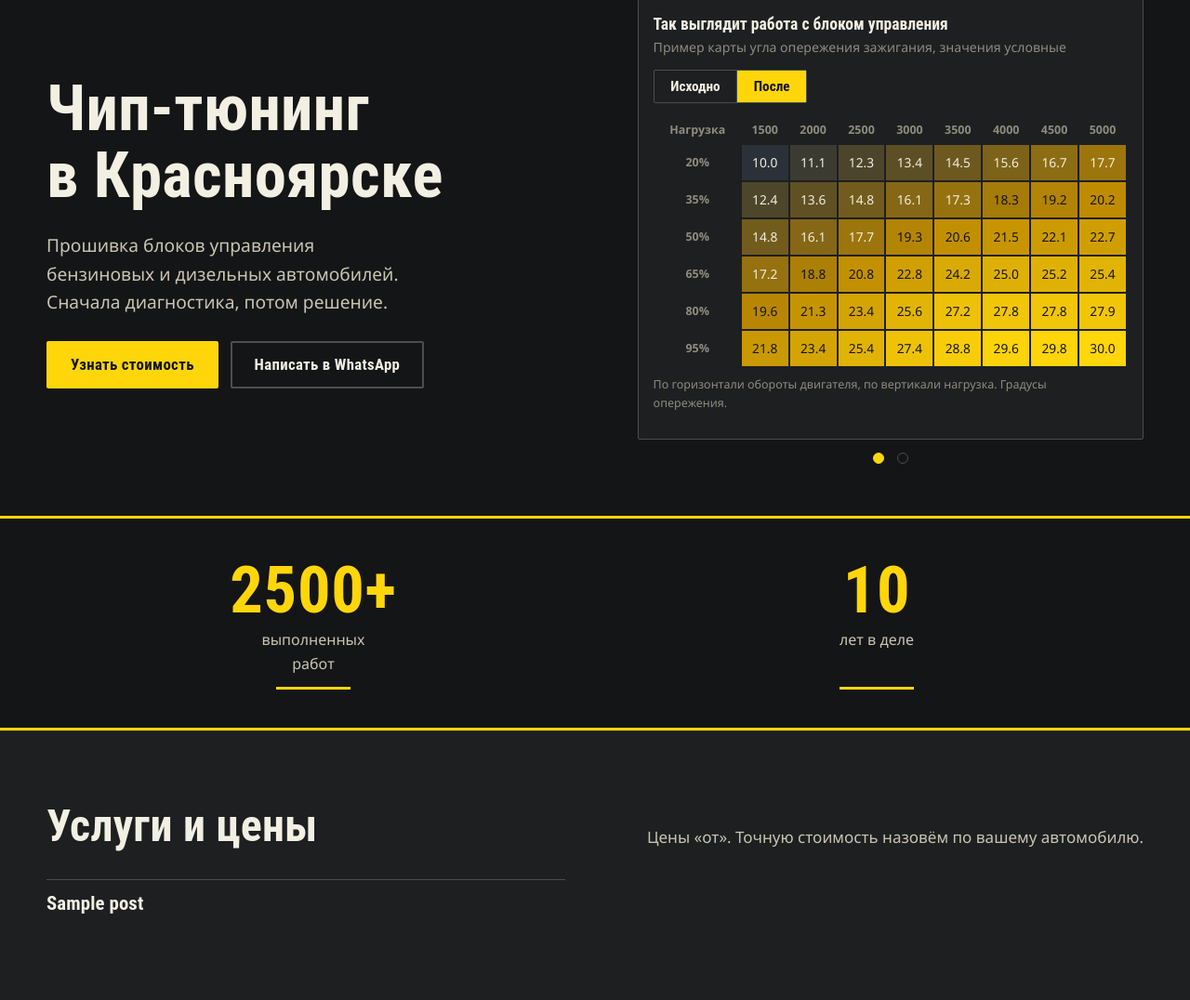
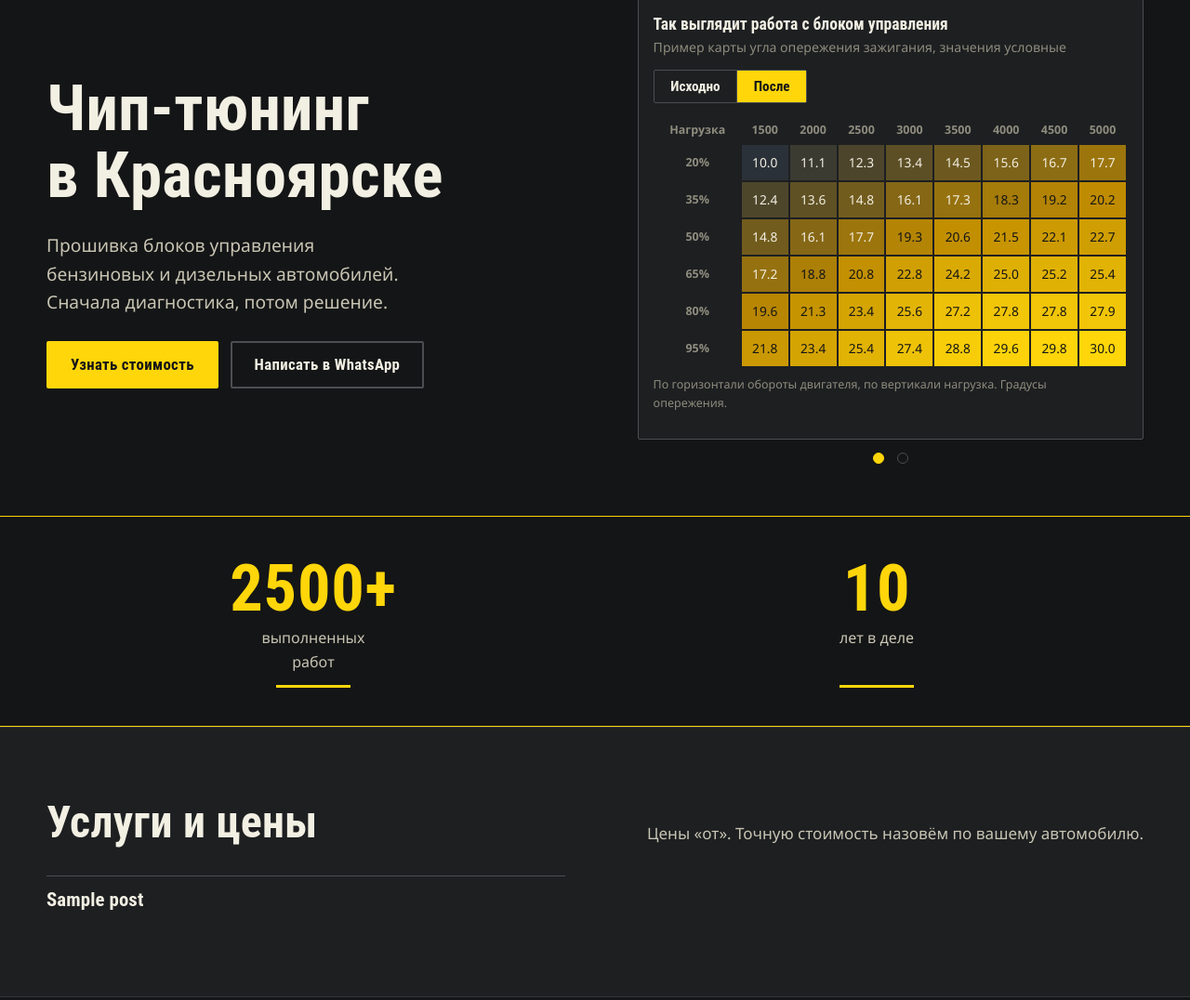
Before and after one commit to LarionovSergey/autoteams-calibre, a WordPress theme: template autoteams-calibre/front-page.php in a window 1280 px wide. Shown: the part 142-1218 px from the top of the page at 93% size. Run offline with PHP 8.4 and a stand-in for WordPress, Linux system fonts and the light colour scheme; the site name, menu and one post (Sample post) are stand-ins, and other content is empty; some libraries are stand-ins or nearby versions.

Commit message:
Рамки полосы в цифрах 1px (1.0.30)
Co-Authored-By: Claude Sonnet 5.5 <noreply@anthropic.com>
Claude-Session: https://claude.ai/code/session_01PcWMqBjyY7K6cpaxvUZoSd

```diff
--- a/autoteams-calibre/functions.php
+++ b/autoteams-calibre/functions.php
@@ -4,7 +4,7 @@
  */
 if ( ! defined( 'ABSPATH' ) ) { exit; }
 
-define( 'AT_VER', '1.0.29' );
+define( 'AT_VER', '1.0.30' );
 
 require get_template_directory() . '/inc/defaults.php';
 require get_template_directory() . '/inc/cpt.php';
--- a/autoteams-calibre/style.css
+++ b/autoteams-calibre/style.css
@@ -113,7 +113,7 @@ p { margin: 0 0 1em; max-width: 68ch; }
   .map-grid td { padding: .6rem 0; }
 }
 /* Полоса «в цифрах» */
-.stats { background: var(--paper); border-block: 3px solid var(--yellow); }
+.stats { background: var(--paper); border-block: 1px solid var(--yellow); }
 .stats ul { list-style: none; margin: 0 auto; padding: clamp(1.4rem, 4vw, 2.6rem) 0; display: grid; grid-template-columns: repeat(auto-fit, minmax(0, 1fr)); gap: clamp(.6rem, 3vw, 2rem); width: min(100% - 2 * var(--gap), var(--wrap)); text-align: center; }
 .stats li { position: relative; padding-bottom: .9rem; display: flex; flex-direction: column; align-items: center; gap: .35rem; }
 .stats b { font: 700 clamp(2.3rem, 9vw, 4.4rem)/1 var(--f-display); color: var(--yellow); font-variant-numeric: tabular-nums; letter-spacing: .01em; }
```
Also changed, not shown: 1 other file.
